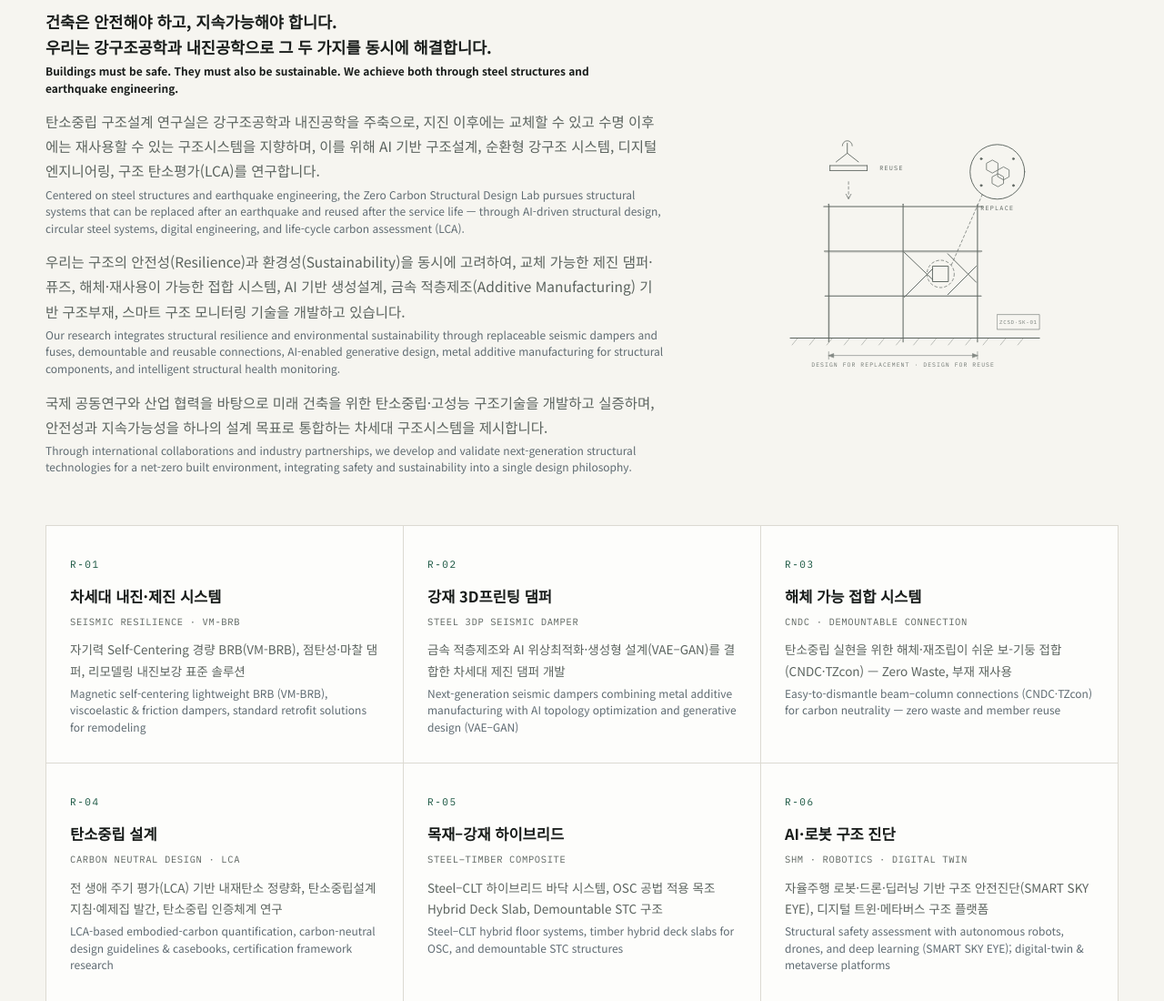
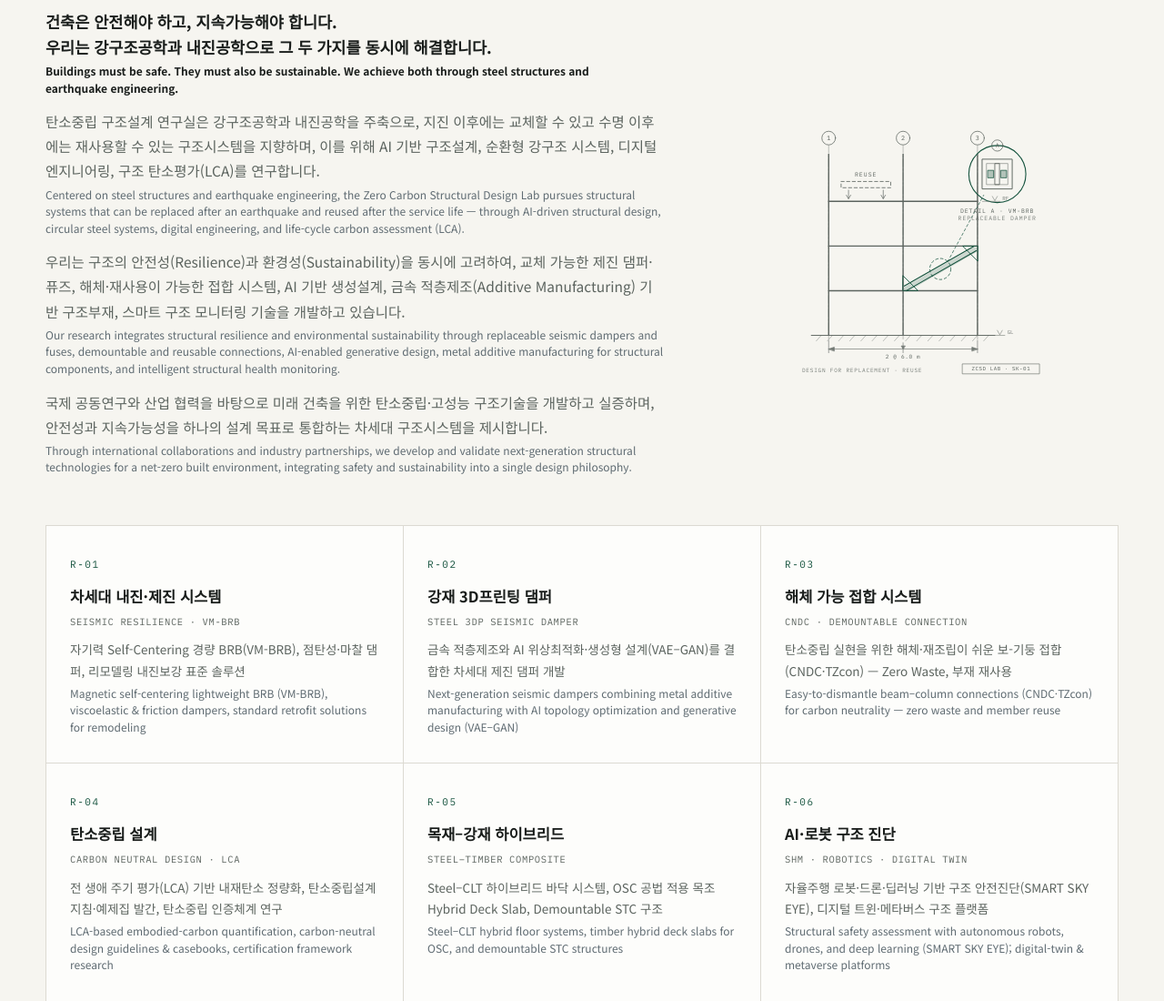
Before and after one commit to skycitybjh/skycitybjh.github.io, a plain HTML site: page index.html in a window 1280 px wide. Shown: the part 1340-2440 px from the top of the page at 91% size. Drawn offline with Linux system fonts and the light colour scheme.

Commit message:
About 스케치를 정식 입면도 스타일로 재작업 + 프로젝트 내용 1차 교정
- 스케치: 손그림 오버슈트 제거, 열 그리드 버블·레벨 기호·치수선·DETAIL A(VM-BRB 단면)
  콜아웃·타이틀블록의 도면 문법으로 재구성, 브레이스·디테일에 포인트 컬러
- PJ.07: 'VM'을 킥오프 자료 기준 Viscous-Magnetic으로 교정, 3H-CORE 명칭 반영
- PJ.08: 제안서 근거로 구체화 (H형강-CLT, 40% 경량화, 12-18m 장경간, Demountable)

Co-Authored-By: Claude Fable 5 <noreply@anthropic.com>

```diff
--- a/index.html
+++ b/index.html
@@ -164,17 +164,17 @@ alumni: [
 
 projects: [
  {id:"PJ.07", badge:"ONGOING", hot:true, photo:"pj07",
-  ko:{title:"VM-BRB — 자기력 Self-Centering 경량 BRB 시스템", meta:"HYUNDAI STEEL · KISEC · 2024 – 2026 (2차년도) · PI",
-      desc:"자기력 기반 잔류변형 저감(Self-Centering)과 경량 3D프린팅 모듈 교체형 구조를 결합한 고성능·고효율·고용량 3H-CORE BRB 개발. 도심 리모델링·수직증축 내진보강 표준 솔루션을 목표로 실험·인증 진행 중."},
-  en:{title:"VM-BRB — Magnetic Self-Centering Lightweight BRB System", meta:"",
-      desc:"High-performance 3H-CORE BRB combining magnetic self-centering with lightweight, replaceable 3D-printed modules — a standard seismic retrofit solution for urban remodeling and vertical extension. Testing and certification in progress."}},
+  ko:{title:"VM-BRB — 고성능·고효율·고용량 3H-CORE BRB 시스템", meta:"HYUNDAI STEEL · KISEC · 2024 – 2026 (2차년도) · PI",
+      desc:"점성·자기력(Viscous-Magnetic) 요소와 교체형 3D프린팅 모듈을 결합한 차세대 비좌굴가새(VM-BRB) 개발. 자기 안정화 기반 비접촉 좌굴 구속과 Self-Centering으로 잔류변형을 저감하며, 도심 리모델링·수직증축 내진보강 표준 솔루션을 목표로 실험·인증 진행 중."},
+  en:{title:"VM-BRB — High-Performance 3H-CORE BRB System", meta:"",
+      desc:"A next-generation buckling-restrained brace combining viscous-magnetic elements with replaceable 3D-printed modules. Magnetic stabilization provides non-contact buckling restraint and self-centering to reduce residual drift — a standard seismic retrofit solution for urban remodeling and vertical extension. Testing and certification in progress."}},
  {id:"PJ.08", badge:"ONGOING", hot:true, photo:"pj08",
   credit:"사례 이미지 출처: 시공·실내 사진 및 합성 단면도 — STRUCTURE magazine, 'Thinking Outside the Wood Box' (structuremag.org) · 모듈 다이어그램 — Loss, Piazza & Zandonini (2016)",
   creditEn:"Image credits: construction/interior photos & composite section — STRUCTURE magazine, 'Thinking Outside the Wood Box' (structuremag.org) · module diagram — Loss, Piazza & Zandonini (2016)",
   ko:{title:"목조 Hybrid Deck Slab — Steel–Timber OSC 모듈", meta:"",
-      desc:"OSC(Off-Site Construction) 공법에 강재–목재 하이브리드 구조(AISC DG37)를 접목한 경량 데크 슬래브·벽체 모듈 개발 및 구조설계. 경량화·탄소저감(LCA)·시공성 동시 달성."},
+      desc:"H형강 보와 CLT 건식 바닥을 결합한 강재–목재 합성 바닥 시스템(AISC DG37) 개발. RC 슬래브 대비 40% 이상 경량화와 12–18 m 장경간을 목표로, 해체·재조립(Demountable) 접합 상세와 합성보 휨·진동 성능을 검증하는 데이터센터·OSC 적용형 모듈 연구."},
   en:{title:"Timber Hybrid Deck Slab — Steel–Timber OSC Module", meta:"",
-      desc:"Lightweight hybrid deck slab and wall modules applying steel–timber composite structures (AISC DG37) to off-site construction — achieving weight reduction, carbon reduction (LCA), and constructability at once."}},
+      desc:"A steel–timber composite floor system (AISC DG37) combining steel H-beams with dry CLT decks — targeting 40%+ weight reduction versus RC slabs and 12–18 m long spans, with demountable connection details and verified flexural/vibration performance for data-center and off-site construction modules."}},
  {id:"PJ.09", badge:"PUBLISHED", hot:true, photo:"pj09",
   video:"https://www.youtube.com/embed/hjonImN71lM",
   vcapKo:"영상 © AISC — Rainier Square 타워: SpeedCore vs 현장타설 RC 코어 시공 속도 비교 타임랩스",
@@ -668,62 +668,92 @@ journals: [
       <p data-en="Through international collaborations and industry partnerships, we develop and validate next-generation structural technologies for a net-zero built environment, integrating safety and sustainability into a single design philosophy.">국제 공동연구와 산업 협력을 바탕으로 미래 건축을 위한 탄소중립·고성능 구조기술을 개발하고 실증하며, 안전성과 지속가능성을 하나의 설계 목표로 통합하는 차세대 구조시스템을 제시합니다.</p>
     </div>
     <aside class="about-sketch reveal" aria-hidden="true">
-      <svg viewBox="0 0 440 400" fill="none" stroke="currentColor" stroke-linecap="round" stroke-linejoin="round" xmlns="http://www.w3.org/2000/svg">
+      <svg viewBox="0 0 440 408" fill="none" stroke="currentColor" stroke-linecap="round" stroke-linejoin="round" xmlns="http://www.w3.org/2000/svg">
+        <!-- 열 그리드 버블 + 중심선 (dash-dot) -->
+        <g stroke-width="1" opacity=".55">
+          <path d="M84 38 V 350" stroke-dasharray="12 4 2 4"/>
+          <path d="M204 38 V 350" stroke-dasharray="12 4 2 4"/>
+          <path d="M324 38 V 350" stroke-dasharray="12 4 2 4"/>
+        </g>
+        <g stroke-width="1.1">
+          <circle cx="84" cy="26" r="11"/><circle cx="204" cy="26" r="11"/><circle cx="324" cy="26" r="11"/>
+        </g>
+        <g font-family="'IBM Plex Mono',monospace" font-size="10" fill="currentColor" stroke="none" text-anchor="middle">
+          <text x="84" y="29.5">1</text><text x="204" y="29.5">2</text><text x="324" y="29.5">3</text>
+        </g>
+        <!-- 골조 -->
+        <g stroke-width="2">
+          <path d="M84 52 V 344"/><path d="M204 52 V 344"/><path d="M324 52 V 344"/>
+          <path d="M84 128 H 324"/><path d="M84 200 H 324"/><path d="M84 272 H 324"/>
+        </g>
         <!-- 지반선 + 해칭 -->
-        <path d="M22 344 H 424" stroke-width="1.6"/>
-        <g stroke-width="1" opacity=".55">
-          <path d="M34 344 l-9 11"/><path d="M62 344 l-9 11"/><path d="M90 344 l-9 11"/><path d="M118 344 l-9 11"/>
-          <path d="M146 344 l-9 11"/><path d="M174 344 l-9 11"/><path d="M202 344 l-9 11"/><path d="M230 344 l-9 11"/>
-          <path d="M258 344 l-9 11"/><path d="M286 344 l-9 11"/><path d="M314 344 l-9 11"/><path d="M342 344 l-9 11"/>
-          <path d="M370 344 l-9 11"/><path d="M398 344 l-9 11"/>
+        <path d="M56 344 H 352" stroke-width="1.4"/>
+        <g stroke-width=".9" opacity=".6">
+          <path d="M72 344 l-8 9"/><path d="M90 344 l-8 9"/><path d="M108 344 l-8 9"/><path d="M126 344 l-8 9"/>
+          <path d="M144 344 l-8 9"/><path d="M162 344 l-8 9"/><path d="M180 344 l-8 9"/><path d="M198 344 l-8 9"/>
+          <path d="M216 344 l-8 9"/><path d="M234 344 l-8 9"/><path d="M252 344 l-8 9"/><path d="M270 344 l-8 9"/>
+          <path d="M288 344 l-8 9"/><path d="M306 344 l-8 9"/><path d="M324 344 l-8 9"/><path d="M342 344 l-8 9"/>
         </g>
-        <!-- 골조 (오버슈트된 손그림 선) -->
-        <g stroke-width="1.5">
-          <path d="M84 350 V 128"/><path d="M204 350 V 128"/><path d="M324 350 V 129"/>
-          <path d="M76 132 H 332"/><path d="M77 204 H 331"/><path d="M78 276 H 330"/>
+        <!-- VM-BRB 브레이스 (포인트 컬러) -->
+        <g stroke="var(--pine)">
+          <path d="M210 269 L 320 206" stroke-width="9" opacity=".18"/>
+          <path d="M206 264.5 L 318 200.5" stroke-width="1.6"/>
+          <path d="M210 271.5 L 322 207.5" stroke-width="1.6"/>
+          <path d="M204 272 L 228 272 L 204 248 Z" stroke-width="1.3"/>
+          <path d="M324 200 L 300 200 L 324 224 Z" stroke-width="1.3"/>
+          <circle cx="264" cy="237" r="17" stroke-width="1.1" stroke-dasharray="4 4"/>
+          <path d="M276 225 L 334 118" stroke-width="1" stroke-dasharray="4 4"/>
         </g>
-        <g stroke-width=".8" opacity=".3">
-          <path d="M86 348 V 130"/><path d="M78 206 H 329"/>
+        <!-- DETAIL A : VM-BRB 단면 -->
+        <g stroke="var(--pine)" stroke-width="1.6">
+          <circle cx="356" cy="84" r="46"/>
         </g>
-        <!-- X-브레이스 + 교체형 댐퍼 -->
+        <circle cx="356" cy="38" r="9" stroke-width="1.1"/>
+        <text x="356" y="41.5" text-anchor="middle" font-family="'IBM Plex Mono',monospace" font-size="9.5" fill="currentColor" stroke="none">A</text>
         <g stroke-width="1.4">
-          <path d="M206 278 L 252 232"/><path d="M276 208 L 322 254"/>
-          <path d="M206 206 L 252 250"/><path d="M276 274 L 322 228"/>
-          <rect x="252" y="228" width="25" height="25"/>
+          <rect x="332" y="60" width="48" height="48"/>
         </g>
-        <!-- 디테일 콜아웃: 댐퍼 확대 -->
-        <circle cx="264.5" cy="240.5" r="22" stroke-width="1" stroke-dasharray="4 4"/>
-        <path d="M282 226 L 332 112" stroke-width="1" stroke-dasharray="4 4"/>
-        <circle cx="356" cy="76" r="44" stroke-width="1.4"/>
-        <g stroke-width="1.1">
-          <path d="M339 62 l9 -5 9 5 v11 l-9 5 -9 -5 z"/>
-          <path d="M357 73 l9 -5 9 5 v11 l-9 5 -9 -5 z"/>
-          <path d="M348 84 l9 -5 9 5 v11 l-9 5 -9 -5 z"/>
+        <g stroke-width="1" opacity=".75">
+          <rect x="339" y="67" width="34" height="34"/>
         </g>
-        <circle cx="330" cy="98" r="1.6" fill="currentColor"/><circle cx="382" cy="98" r="1.6" fill="currentColor"/>
-        <circle cx="330" cy="55" r="1.6" fill="currentColor"/><circle cx="382" cy="55" r="1.6" fill="currentColor"/>
-        <text x="356" y="138" text-anchor="middle" font-family="'IBM Plex Mono',monospace" font-size="10" letter-spacing=".18em" fill="currentColor" stroke="none">REPLACE</text>
-        <!-- 재사용: 인양되는 보 -->
-        <g stroke-width="1.3">
-          <path d="M96 60 l18 -14 18 14" />
-          <path d="M114 46 V 30"/>
-          <path d="M106 34 a8 8 0 1 1 16 0" opacity=".9"/>
-          <path d="M86 66 H 146"/><path d="M86 74 H 146"/><path d="M86 66 V 74"/><path d="M146 66 V 74"/>
+        <rect x="352.5" y="67" width="7" height="34" stroke-width="1.2"/>
+        <rect x="341" y="78" width="9" height="12" stroke="var(--pine)" fill="var(--pine)" fill-opacity=".3" stroke-width="1.1"/>
+        <rect x="362" y="78" width="9" height="12" stroke="var(--pine)" fill="var(--pine)" fill-opacity=".3" stroke-width="1.1"/>
+        <g font-family="'IBM Plex Mono',monospace" font-size="9.5" letter-spacing=".14em" fill="currentColor" stroke="none" text-anchor="middle">
+          <text x="356" y="146">DETAIL A &#183; VM-BRB</text>
+          <text x="356" y="159" opacity=".8">REPLACEABLE DAMPER</text>
         </g>
-        <path d="M116 92 V 118" stroke-width="1" stroke-dasharray="4 4"/>
-        <path d="M112 112 l4 8 4 -8" stroke-width="1"/>
-        <text x="166" y="73" font-family="'IBM Plex Mono',monospace" font-size="10" letter-spacing=".18em" fill="currentColor" stroke="none">REUSE</text>
+        <!-- 해체·재사용 보 (분해도 표기) -->
+        <g stroke-width="1.2" stroke-dasharray="5 4">
+          <rect x="104" y="96" width="80" height="10"/>
+        </g>
+        <g stroke-width="1">
+          <path d="M116 110 V 123"/><path d="M112.5 118 l3.5 6 3.5 -6"/>
+          <path d="M172 110 V 123"/><path d="M168.5 118 l3.5 6 3.5 -6"/>
+        </g>
+        <text x="144" y="88" text-anchor="middle" font-family="'IBM Plex Mono',monospace" font-size="9.5" letter-spacing=".16em" fill="currentColor" stroke="none">REUSE</text>
+        <!-- 레벨 기호 -->
+        <g stroke-width=".9" opacity=".8">
+          <path d="M332 128 H 360"/><path d="M348 120 l4 7 4 -7"/>
+          <path d="M352 344 H 368"/><path d="M356 336 l4 7 4 -7"/>
+        </g>
+        <g font-family="'IBM Plex Mono',monospace" font-size="8.5" fill="currentColor" stroke="none" opacity=".8">
+          <text x="364" y="126">RF</text><text x="372" y="342">GL</text>
+        </g>
         <!-- 치수선 -->
-        <g stroke-width="1" opacity=".75">
-          <path d="M84 366 V 378"/><path d="M324 366 V 378"/><path d="M84 372 H 324"/>
-          <path d="M84 372 l8 -3 v6 z" fill="currentColor"/><path d="M324 372 l-8 -3 v6 z" fill="currentColor"/>
+        <g stroke-width="1" opacity=".85">
+          <path d="M84 352 V 372"/><path d="M204 356 V 372"/><path d="M324 352 V 372"/>
+          <path d="M84 366 H 324"/>
+          <path d="M84 366 l9 -3 v6 z" fill="currentColor"/><path d="M324 366 l-9 -3 v6 z" fill="currentColor"/>
+          <path d="M204 366 l-3 -5 h6 z" fill="currentColor"/>
         </g>
-        <text x="204" y="390" text-anchor="middle" font-family="'IBM Plex Mono',monospace" font-size="9.5" letter-spacing=".16em" fill="currentColor" stroke="none" opacity=".85">DESIGN FOR REPLACEMENT &#183; DESIGN FOR REUSE</text>
-        <!-- 타이틀 블록 -->
-        <g stroke-width="1" opacity=".8">
-          <rect x="356" y="306" width="68" height="24"/>
-          <text x="390" y="321" text-anchor="middle" font-family="'IBM Plex Mono',monospace" font-size="8.5" letter-spacing=".12em" fill="currentColor" stroke="none">ZCSD&#183;SK-01</text>
+        <text x="204" y="382" text-anchor="middle" font-family="'IBM Plex Mono',monospace" font-size="9" letter-spacing=".1em" fill="currentColor" stroke="none">2 @ 6.0 m</text>
+        <!-- 캡션 + 타이틀블록 -->
+        <text x="138" y="403" text-anchor="middle" font-family="'IBM Plex Mono',monospace" font-size="9" letter-spacing=".12em" fill="currentColor" stroke="none" opacity=".8">DESIGN FOR REPLACEMENT &#183; REUSE</text>
+        <g stroke-width="1" opacity=".85">
+          <rect x="300" y="390" width="124" height="16"/>
         </g>
+        <text x="362" y="401" text-anchor="middle" font-family="'IBM Plex Mono',monospace" font-size="8.5" letter-spacing=".1em" fill="currentColor" stroke="none">ZCSD LAB &#183; SK-01</text>
       </svg>
     </aside>
     </div>
```
